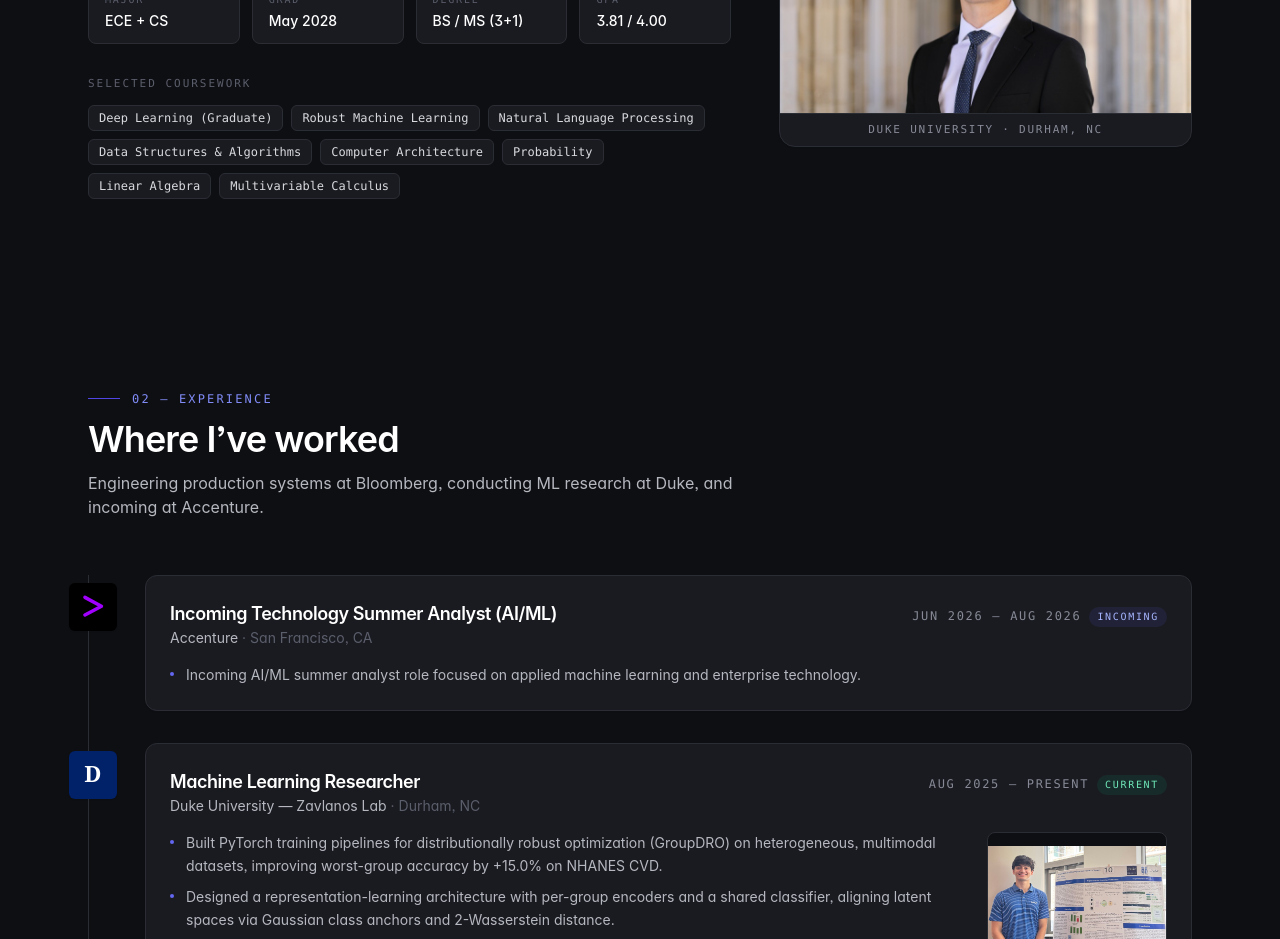
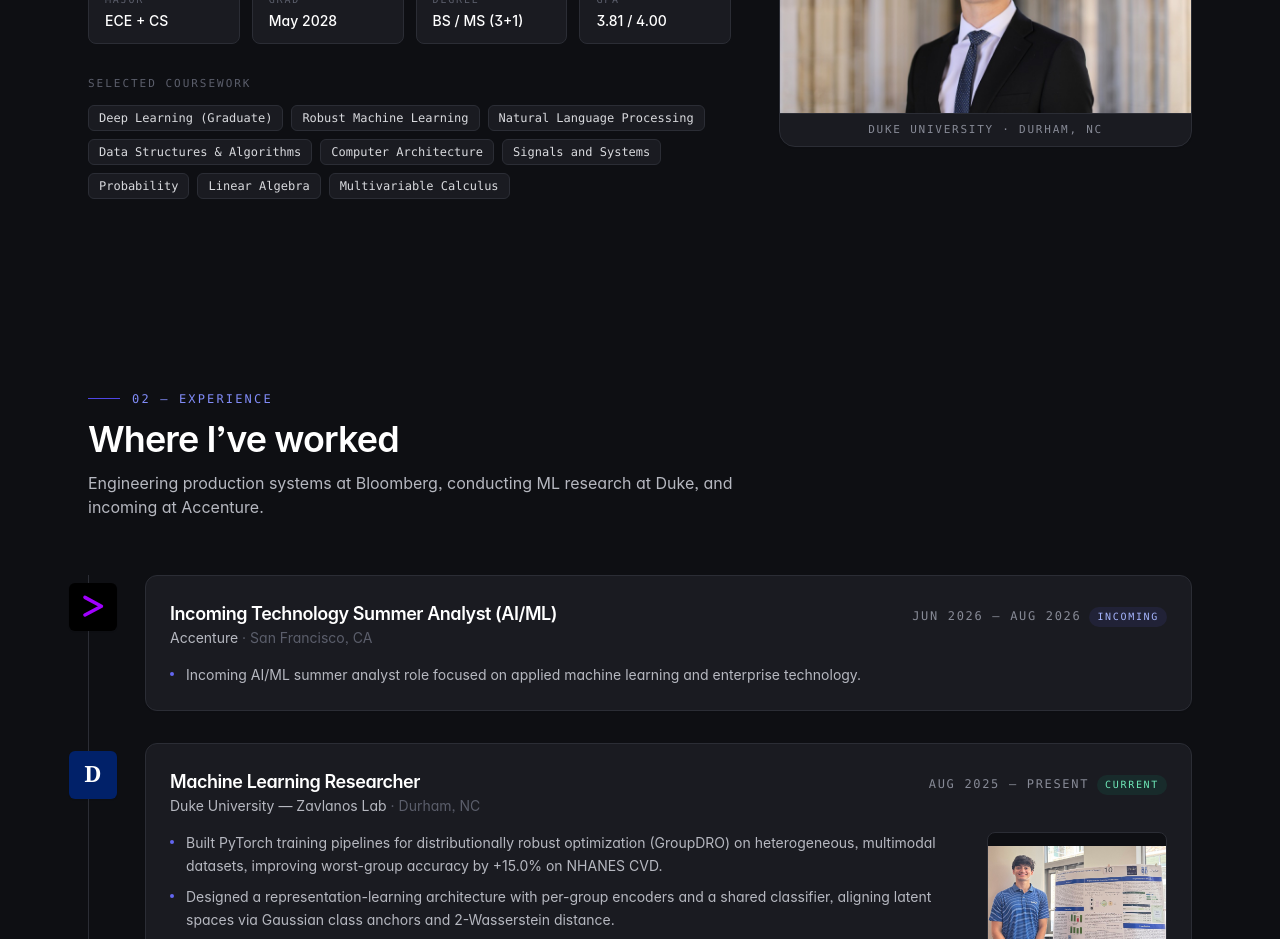
Before and after one commit to arjuntschand/arjuntschand.github.io, a React (Vite) app: page / in a window 1280 px wide. Shown: the part 1000-1939 px from the top of the page. Built offline with nearby package versions, Linux system fonts and the light colour scheme; a web font is replaced by a local one.

Commit message:
coursework update

```diff
--- a/src/data/skills.ts
+++ b/src/data/skills.ts
@@ -32,6 +32,7 @@
   'Natural Language Processing',
   'Data Structures & Algorithms',
   'Computer Architecture',
+  'Signals and Systems',
   'Probability',
   'Linear Algebra',
   'Multivariable Calculus',
```
